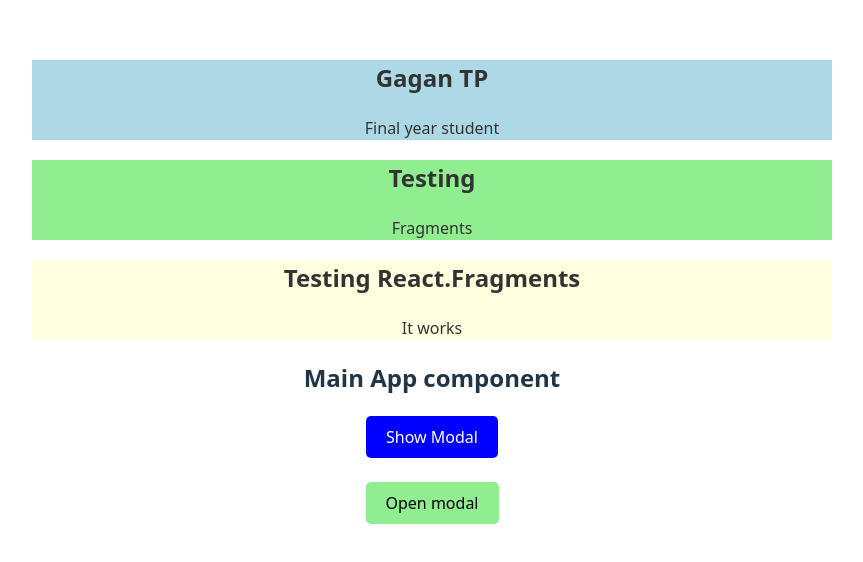
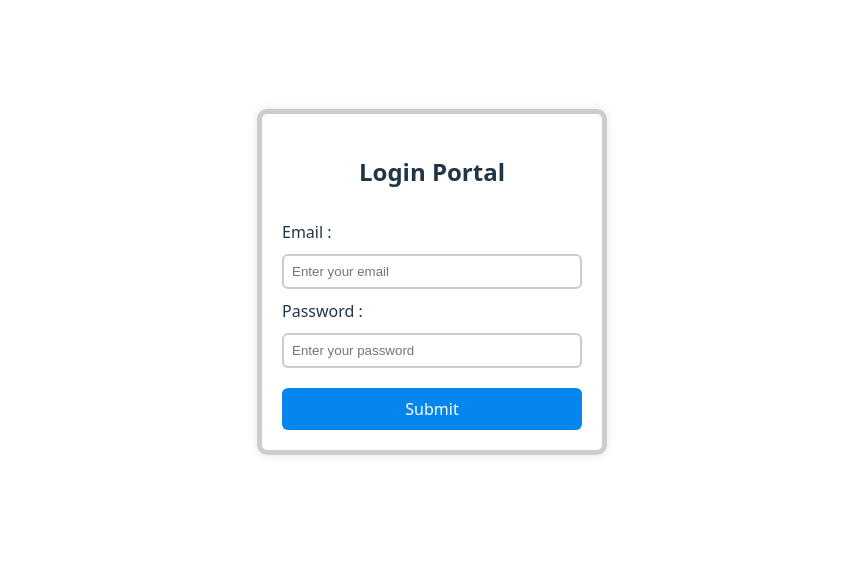
Before and after one commit to Gagan41/StempUP_MERN_Advanced, a React (Vite) app: page / in a window 1280 px wide. Shown: the part 118-680 px from the top of the page, without its empty margins (208-1071 px from the left). Built offline with nearby package versions, Linux system fonts and the light colour scheme.

Commit message:
06-11-25 tasks

```diff
--- a/index.html
+++ b/index.html
@@ -9,6 +9,7 @@
   <body>
     <div id="root"></div>
     <div id="modal-root"></div>
+    <div id="portal-root"></div>
     <script type="module" src="/src/main.jsx"></script>
   </body>
 </html>
--- a/src/App.jsx
+++ b/src/App.jsx
@@ -1,5 +1,5 @@
 import "./App.css";
-import { useState } from "react";
+//import { useState } from "react";
 
 //Fragments Topics
 import Table from "./Fragments/Table";
@@ -8,9 +8,12 @@ import ProfileCard from "./Fragments/ProfileCrad";
 import Fragment from "./Fragments/Fragment";
 import Modal1 from "./Fragments/Modal1";
 
+//task 06-11-25
+import LoginPortal from "./Fragments/LoginPortal";
+
 function App() {
-  const [showModal, setShowModal] = useState(false);
-  const [open, setOpen] = useState(false);
+  // const [showModal, setShowModal] = useState(false);
+  // const [open, setOpen] = useState(false);
 
   // const tablestyle = {
   //   border: "5px solid white",
@@ -27,9 +30,9 @@ function App() {
             <Table />
           </tbody>
         </table> */}
-        <Fragment />
+        {/* <Fragment /> */}
 
-        <h2>Main App component</h2>
+        {/* <h2>Main App component</h2>
         <button
           style={{
             background: "blue",
@@ -95,7 +98,10 @@ function App() {
               Close
             </button>
           </Modal1>
-        )}
+        )} */}
+
+        {/* Tasks */}
+        <LoginPortal />
 
         {/* Assignments */}
         {/* <ProfileCard /> */}
```
